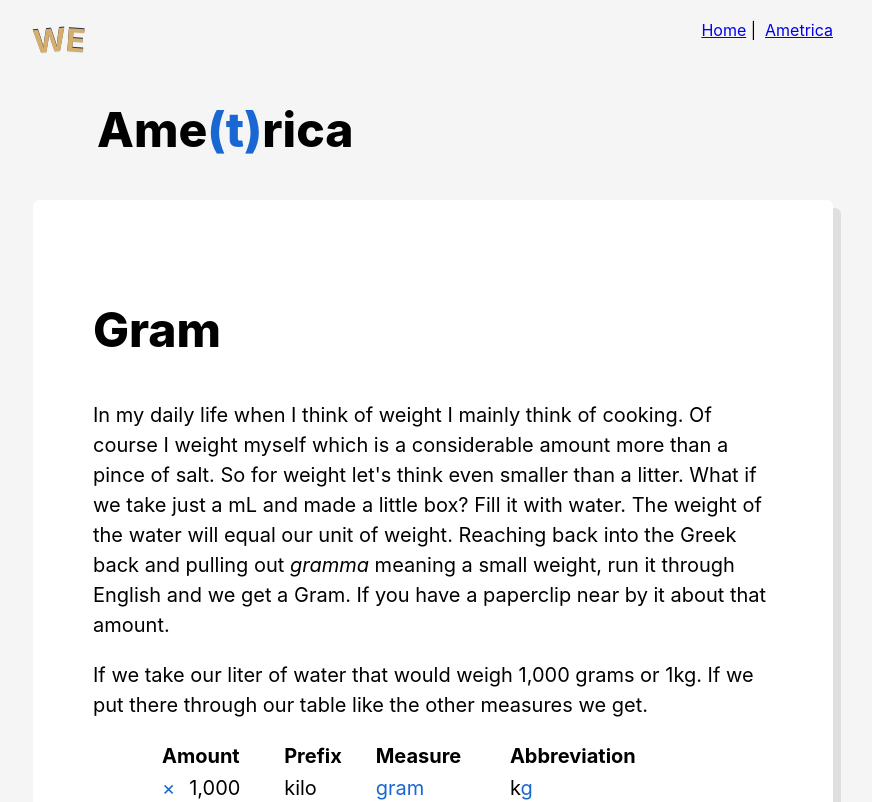
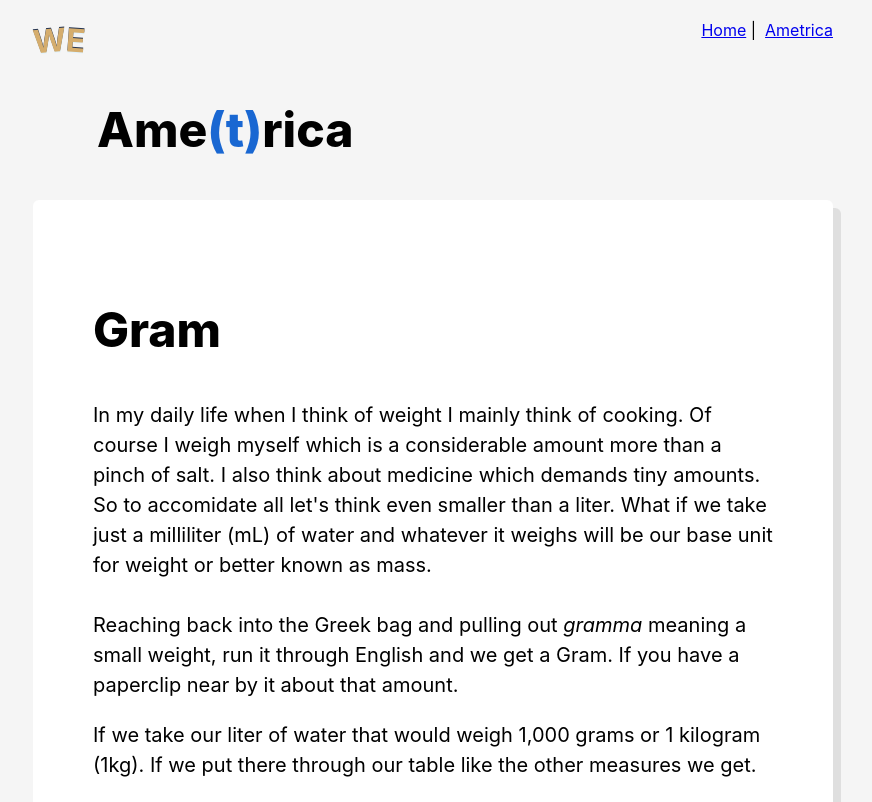
Before and after one commit to ronnross/waxeccentric, a Next.js app: page /ametrica/gram in a window 1280 px wide. Shown: the top 802 px of the page, without its empty margins (207-1079 px from the left). Built offline with nearby package versions, Linux system fonts and the light colour scheme.

Commit message:
fixing spelling errors, and touching up areas that did not make sense

```diff
--- a/pages/ametrica/gram.js
+++ b/pages/ametrica/gram.js
@@ -16,17 +16,21 @@ const Gram = () => {
           <h2 className="Heading__title">Gram</h2>
           <p>
             In my daily life when I think of weight I mainly think of cooking.
-            Of course I weight myself which is a considerable amount more than a
-            pince of salt. So for weight let&apos;s think even smaller than a litter.
-            What if we take just a mL and made a little box? Fill it with water.
-            The weight of the water will equal our unit of weight. Reaching back
-            into the Greek back and pulling out <i>gramma</i> meaning a small
-            weight, run it through English and we get a Gram. If you have a
-            paperclip near by it about that amount.
+            Of course I weigh myself which is a considerable amount more than a
+            pinch of salt. I also think about medicine which demands tiny
+            amounts. So to accomidate all let&apos;s think even smaller than a
+            liter. What if we take just a milliliter (mL) of water and whatever
+            it weighs will be our base unit for weight or better known as mass.
+            <br />
+            <br />
+            Reaching back into the Greek bag and pulling out <i>gramma</i>{" "}
+            meaning a small weight, run it through English and we get a Gram. If
+            you have a paperclip near by it about that amount.
           </p>
           <p>
-            If we take our liter of water that would weigh 1,000 grams or 1kg.
-            If we put there through our table like the other measures we get.
+            If we take our liter of water that would weigh 1,000 grams or 1
+            kilogram (1kg). If we put there through our table like the other
+            measures we get.
           </p>
           <table className="table">
             <thead>
@@ -105,14 +109,16 @@ const Gram = () => {
           </table>
 
           <p>
-            Don&apos;t go building scales just yet. For our day to day life what we
-            did above is perfect, but if someone needs to be more percise (such
-            as building scales) we need to be even more percise. At different
-            templatures water will have a different density. I&apos;m talking about
-            less than a gram between freezing and boiling. It would be easy to
-            shrug this off, but I think of folks that distribute medicine, or
-            for larger weights this error could compound. So if we are going to do
-            it. let&apos;s do it right. and for that we need a tempature system.
+            Don&apos;t go building scales just yet. For our day to day life what
+            we did above is perfect, but if someone needs to be more percise
+            (such as building scales) we need to be even more percise. At
+            different templatures water will have a different density. I&apos;m
+            talking about less than a gram between freezing and boiling.
+            <br /> <br />
+            It would be easy to shrug this off, but I think of folks that
+            distribute medicine, or for larger weights this error could cause
+            issues. So if we are going to do it. let&apos;s do it right. and for
+            that we need a tempature system.
           </p>
           <Link href="/ametrica/celsius">
             <a>Let&apos;s measure tempature!</a>
```
Also changed, not shown: pages/ametrica/celsius.js (+20 -7 lines), pages/ametrica/liter.js (+9 -2 lines), pages/ametrica/metrification.js (added, +28 -0 lines).
